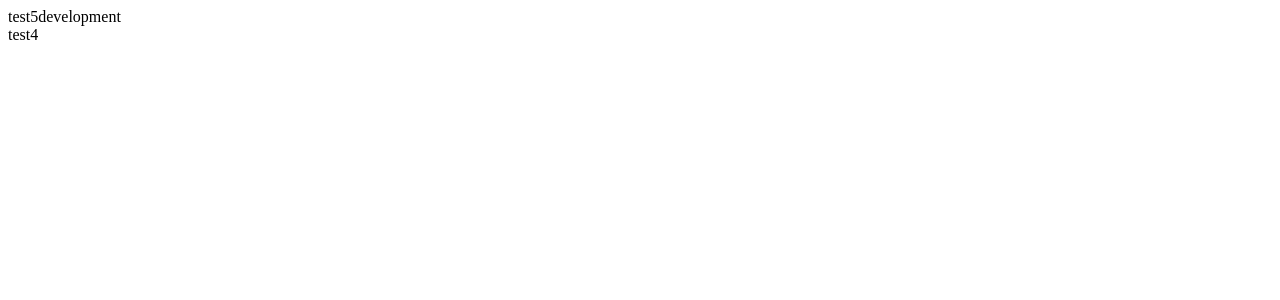
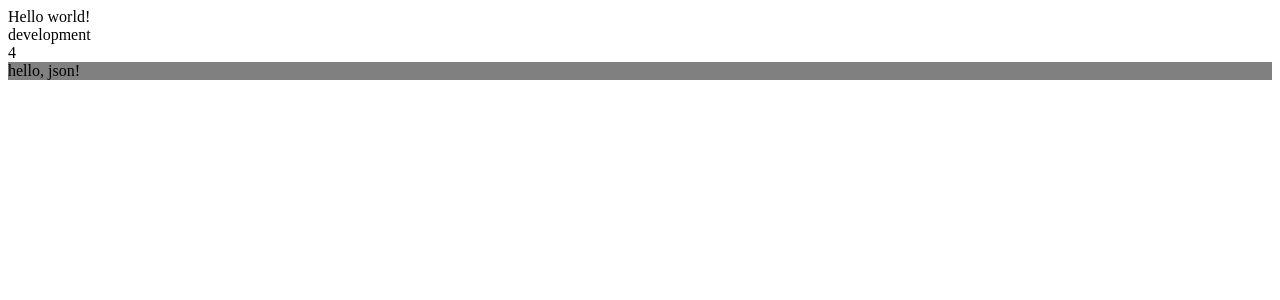
Before and after one commit to Paosder/berry-webpack, a React app: page / in a window 1280 px wide. Shown: the top 300 px of the page. Built offline with nearby package versions, Linux system fonts and the light colour scheme.

Commit message:
feat: add styled-components

```diff
--- a/package.json
+++ b/package.json
@@ -3,7 +3,9 @@
   "packageManager": "yarn@3.0.2",
   "dependencies": {
     "react": "^17.0.2",
-    "react-dom": "^17.0.2"
+    "react-dom": "^17.0.2",
+    "react-is": "^17.0.2",
+    "styled-components": "^5.3.1"
   },
   "devDependencies": {
     "@commitlint/cli": "^13.1.0",
@@ -12,6 +14,7 @@
     "@types/node": "^16.9.1",
     "@types/react": "^17.0.20",
     "@types/react-dom": "^17.0.9",
+    "@types/styled-components": "^5.1.14",
     "@typescript-eslint/eslint-plugin": "^4.31.0",
     "@typescript-eslint/parser": "^4.31.0",
     "babel-eslint": "^10.1.0",
--- a/src/app.tsx
+++ b/src/app.tsx
@@ -1,19 +1,27 @@
 import React from "react";
+import styled from "styled-components";
+import test from "./test.json";
 
-const t2 = {
+const TestDiv = styled.div`
+  background-color: grey;
+`;
+
+const testObject = {
   a: 4,
   b: 3,
 };
 
 const App: React.FC = () => {
-  const t = 5;
+  const t = "Hello world!";
   return (
     <div>
-      test
       {t}
-      {process.env.TEST_ENV}
-      {process.env.NODE_ENV}
-      <div>test{t2.a}</div>
+      <section>{process.env.TEST_ENV}</section>
+      <section>{process.env.NODE_ENV}</section>
+      <section>{testObject.a}</section>
+      <TestDiv>
+        <div>{test.test}</div>
+      </TestDiv>
     </div>
   );
 };
--- a/src/index.tsx
+++ b/src/index.tsx
@@ -1,5 +1,6 @@
 import React from "react";
 import ReactDOM from "react-dom";
+// import "tailwindcss/tailwind.css";
 import App from "./app";
 
 const root = document.getElementById("root");
--- /dev/null
+++ b/src/test.json
@@ -0,0 +1,3 @@
+{
+  "test": "hello, json!"
+}
--- a/tsconfig.json
+++ b/tsconfig.json
@@ -15,10 +15,11 @@
     "esModuleInterop": true,
     "skipLibCheck": true,
     "forceConsistentCasingInFileNames": true,
+    "resolveJsonModule": true,
     "paths": {
       "@common/*": ["./src/test/common/*"],
       "@paosder/gl-variable": ["./src/variable.ts"]
     }
   },
-  "include": ["src/**/*"]
+  "include": ["src/**/*", "src/**/*.json"]
 }
--- a/webpack.config.common.cjs
+++ b/webpack.config.common.cjs
@@ -21,7 +21,6 @@ module.exports = {
     mode,
     output: {
       path: path.resolve(__dirname, "./dist"),
-      filename: "index.js",
     },
     resolve: {
       extensions: [".ts", ".js", ".tsx"],
@@ -44,6 +43,10 @@ module.exports = {
             },
           ],
         },
+        // {
+        //   test: /\.css$/i,
+        //   use: ["style-loader", "css-loader", "postcss-loader"],
+        // },
       ],
     },
     experiments: {
@@ -66,6 +69,22 @@ module.exports = {
           css: true,
         }),
       ],
+      splitChunks: {
+        cacheGroups: {
+          commons: {
+            test: /[\\/]node_modules[\\/]/,
+            name(module, chunks, cacheGroupKey) {
+              const moduleFileName = module
+                .identifier()
+                .split("/")
+                .reduceRight((item) => item);
+              const allChunksNames = chunks.map((item) => item.name).join("~");
+              return `${cacheGroupKey}-${allChunksNames}-${moduleFileName}`;
+            },
+            chunks: "all",
+          },
+        },
+      },
     },
   },
 };
```
Also changed, not shown: 2 other files (tests, documents, lock files or other folders).
